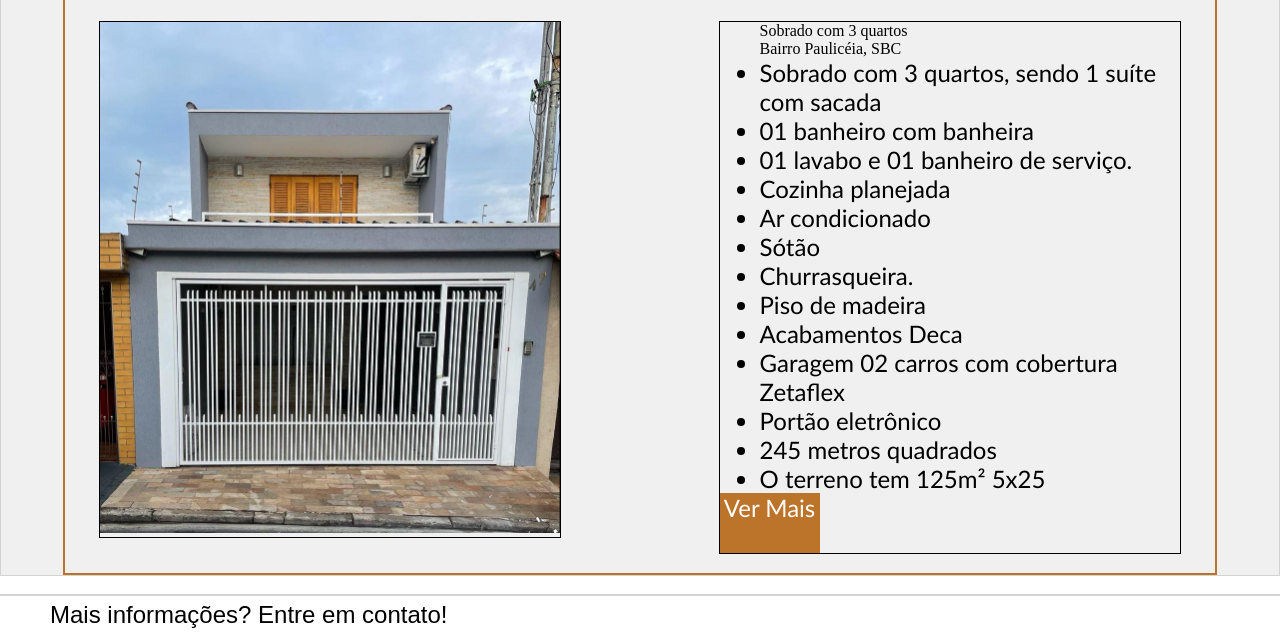
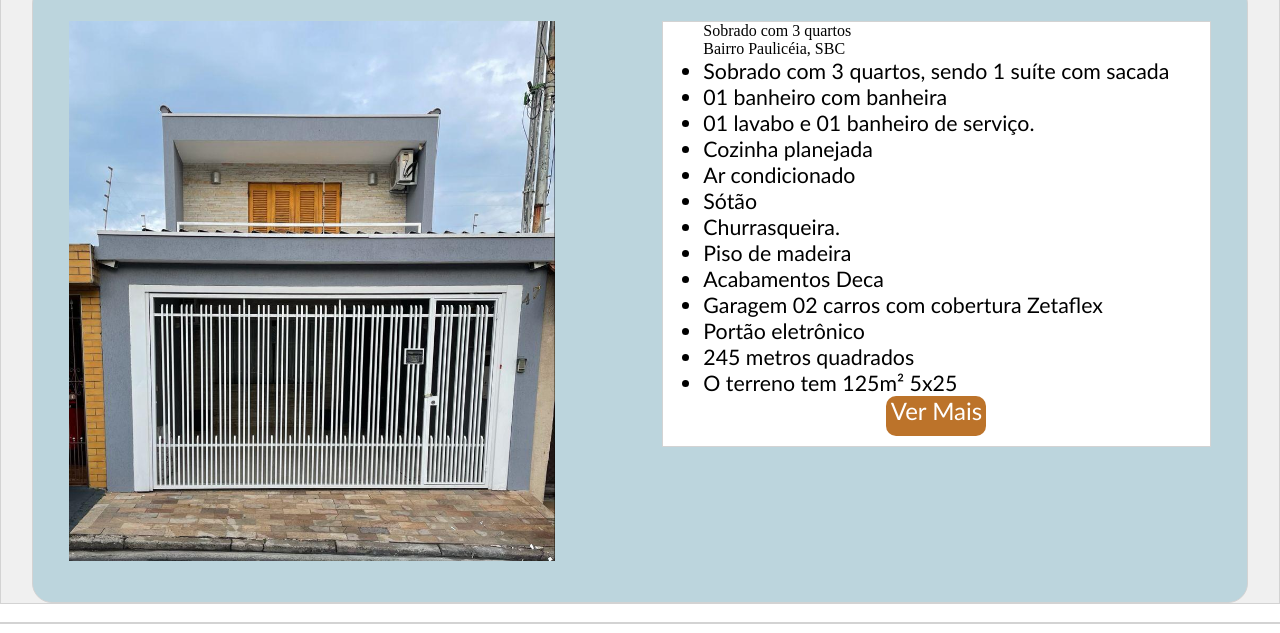
Before and after one commit to JuanLiraEst/CorretorDavi, a plain HTML site: page index.html in a window 1280 px wide. Shown: the part 532-1165 px from the top of the page. Drawn offline with Linux system fonts and the light colour scheme.

Commit message:
refinando lançamento1

```diff
--- a/css/style.css
+++ b/css/style.css
@@ -68,19 +68,21 @@ a{
 }
 
 #l1{
-    border:2px solid #BC732A;
-    width:90%;
+    background-color: rgb(188, 213, 221);
+    border:1px solid lightgray;
+    width:95%;
     display:block;
     margin-left:auto;
     margin-right:auto;
+    border-radius:20px;
 }
 #galeria1{
-    width:100%;
+    width:90%;
     display:block;
     margin:10px 80px;
 }
 #galeria1 img{
-    padding:15px;
+    padding:12px;
     margin-left:auto;
     margin-right:auto;
     border-radius: 20px;
@@ -90,23 +92,31 @@ a{
 }
 #l1dir, #l1esq {
     margin:3%;
-    border:1px solid black;
     width:40%;
     display: inline-block;
 
 }
 #l1dir{
+    background-color:white;
     float:right;
+    width:45%;
+    border:1px solid lightgray;
+
 }
 #botao{
     cursor:pointer;
     width:100px;
-    height:60px;
+    height:40px;
     background-color:#BC732A;
     color:white;
     text-align:center;
     font-size:18pt;
     font-family:'Gill Sans', 'Gill Sans MT', Calibri, 'Trebuchet MS', sans-serif;
+    display:block;
+    margin-left:auto;
+    margin-right:auto;
+    margin-bottom:10px;
+    border-radius:10px;
 }
 /*Hide details triangle*/
 details > summary {
@@ -116,7 +126,7 @@ details > summary {
     display: none;
   }
 #l1dir li{
-    font-size:18pt;
+    font-size:16pt;
     font-family:'Gill Sans', 'Gill Sans MT', Calibri, 'Trebuchet MS', sans-serif;
 }
 
@@ -133,6 +143,7 @@ details > summary {
 .btn{
 	border:none;
 	outline:none;
+    border:1px solid black;
 	background:#888;
 	padding:10px 30px;
 	font-size: 20px;
--- a/index.html
+++ b/index.html
@@ -46,6 +46,7 @@
                             <li>245 metros quadrados</li>
                             <li>O terreno tem 125m² 5x25</li>
                         </ul>
+
                         <div id="botao">Ver Mais</div>
 
                     </div>
@@ -56,8 +57,8 @@
                     <img src="imgs1/1.jpg" class="slider-img">
                 </div>
                 <div class="img-box">
-                    <button class="btn" onclick="prev()">Prev</button>
-                    <button class="btn" onclick="next()">Next</button>
+                    <button class="btn" onclick="prev()">Anterior</button>
+                    <button class="btn" onclick="next()">Próxima</button>
                 </div>
             </div>
             <div id="galeria1">
```
